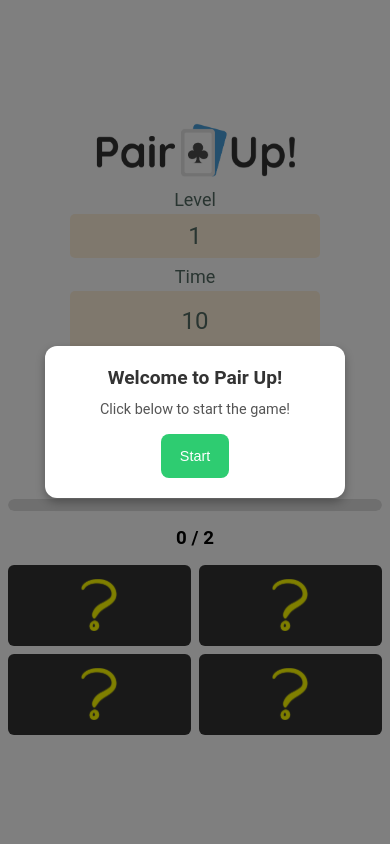
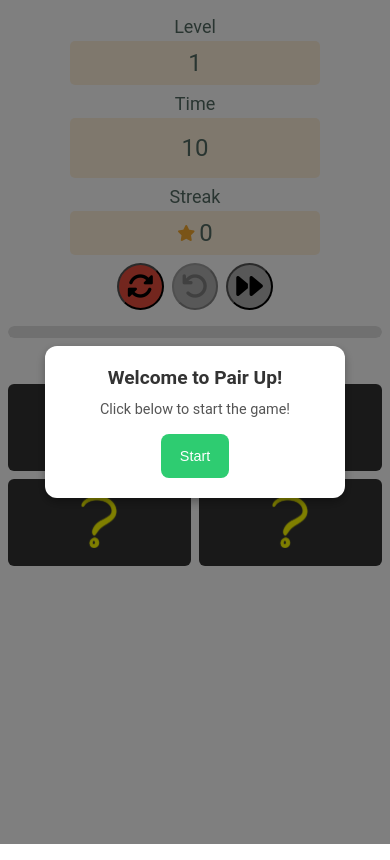
Before and after one commit to m0crafts/pairup, a React (Vite) app: page / in a window 390 px wide. Built offline with nearby package versions, Linux system fonts and the light colour scheme.

Commit message:
Refactor CSS for layout and styling improvements

```diff
--- a/src/index.css
+++ b/src/index.css
@@ -10,13 +10,13 @@ body {
   display: flex;
   flex-direction: column;
   align-items: center;
-  justify-content: center;
+  justify-content: flex-start;
   min-height: 100vh;
-  margin-top: 3rem;
   background-color: #fff;
   text-align: center;
   position: relative;
-  padding: 0 1rem;
+  padding: 1rem;
+  overflow-x: hidden;
 }
 
 #root {
@@ -29,7 +29,7 @@ header {
   flex-direction: column;
   justify-content: center;
   align-items: center;
-  margin: 0.25rem auto;
+  margin: 0.5rem auto;
 }
 
 header img {
@@ -62,20 +62,16 @@ main ul li {
   padding: 1rem;
   min-height: 120px;
   min-width: 120px;
+  border: 3px solid transparent;
   transform: translateZ(0);
   backface-visibility: hidden;
   will-change: background-color;
-  transition: background-color 0.3s ease, transform 0.2s ease, border 0.2s ease;
+  transition: background-color 0.3s ease, border-color 0.2s ease;
 }
 
 main ul li:hover {
   cursor: pointer;
-  border: 3px solid hotpink;
-  transform: translateZ(0) scale(1.02);
-}
-
-main ul li:active {
-  transform: translateZ(0) scale(0.98);
+  border-color: hotpink;
 }
 
 main ul li img {
@@ -267,16 +263,20 @@ dialog::backdrop {
 
 @media (max-width: 768px) {
   body {
-    margin-top: 1.5rem;
+    padding: 0.5rem;
+  }
+
+  header {
+    margin: 0.25rem auto;
   }
 
   header img {
-    height: 70px;
+    height: 60px;
   }
 
   main ul {
     gap: 0.75rem;
-    margin-top: 1rem;
+    margin-top: 0.75rem;
     margin-bottom: 2rem;
   }
 
@@ -287,7 +287,7 @@ dialog::backdrop {
   }
 
   .stats {
-    gap: 0.75rem;
+    gap: 0.5rem;
   }
 
   .stat {
@@ -318,32 +318,43 @@ dialog::backdrop {
   }
 }
 
+@media (max-width: 600px) {
+  header img {
+    display: none;
+  }
+
+  header {
+    margin: 0;
+    min-height: 0;
+  }
+
+  body {
+    padding: 0.5rem;
+    justify-content: flex-start;
+  }
+
+  main ul {
+    margin-top: 0.5rem;
+  }
+}
+
 @media (max-width: 480px) {
   body {
-    margin-top: 1rem;
-    padding: 0 0.5rem;
-  }
-
-  header img {
-    height: 60px;
+    padding: 0.5rem;
   }
 
   main ul {
     gap: 0.5rem;
-    margin-top: 0.75rem;
+    margin-top: 0.5rem;
     margin-bottom: 1.5rem;
     padding: 0;
   }
 
   main ul li {
-    min-height: 70px;
-    min-width: 70px;
+    min-height: 75px;
+    min-width: 75px;
     padding: 0.5rem;
     border-radius: 6px;
-  }
-
-  main ul li:hover {
-    border: 2px solid hotpink;
   }
 
   .stats {
@@ -408,8 +419,8 @@ dialog::backdrop {
 
 @media (max-width: 360px) {
   main ul li {
-    min-height: 60px;
-    min-width: 60px;
+    min-height: 65px;
+    min-width: 65px;
     padding: 0.4rem;
   }
 
@@ -431,18 +442,23 @@ dialog::backdrop {
   }
 }
 
-@media (max-height: 600px) and (orientation: landscape) {
-  body {
-    margin-top: 0.5rem;
+@media (max-height: 700px) and (orientation: landscape) {
+  header img {
+    display: none;
   }
 
-  header img {
-    height: 50px;
+  header {
+    margin: 0;
+  }
+
+  body {
+    padding: 0.25rem;
   }
 
   main ul {
     margin-top: 0.5rem;
     margin-bottom: 1rem;
+    gap: 0.5rem;
   }
 
   main ul li {
@@ -464,13 +480,11 @@ dialog::backdrop {
 
 @media (hover: none) and (pointer: coarse) {
   main ul li:hover {
-    border: none;
-    transform: translateZ(0);
+    border-color: transparent;
   }
 
   main ul li:active {
-    transform: translateZ(0) scale(0.95);
-    border: 3px solid hotpink;
+    border-color: hotpink;
   }
 
   button {
```
